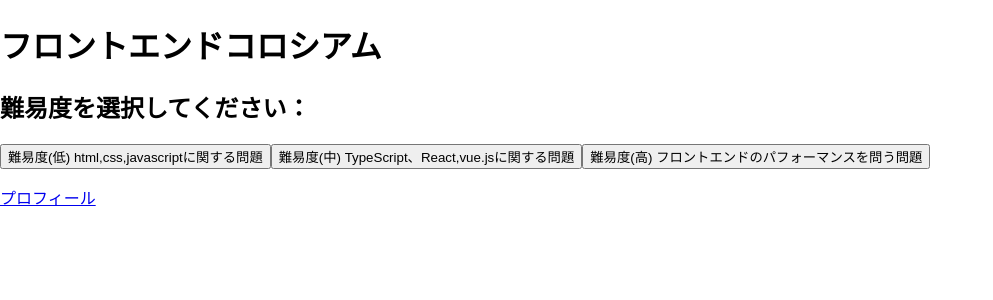
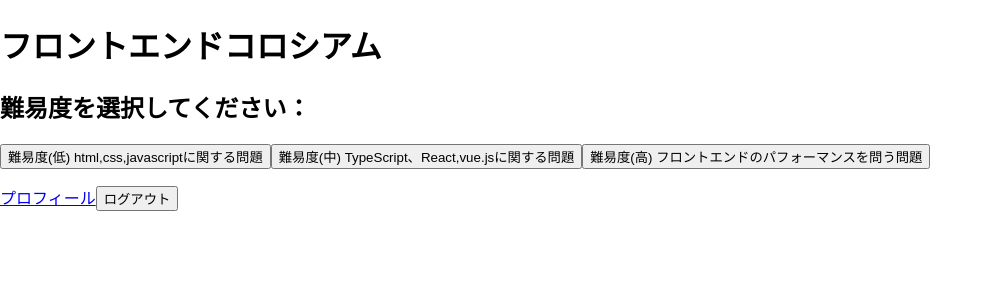
Before and after one commit to shunmakk/frontend-coliseum, a React (Create React App) app in the folder client/: page /start in a window 1280 px wide. Shown: the top 300 px of the page, without its empty margins (0-993 px from the left). Built offline with nearby package versions, Linux system fonts and the light colour scheme; no server answers; sample sign-in values are in the browser's storage.

Commit message:
ログアウト機能

```diff
--- a/client/src/Components/Start.tsx
+++ b/client/src/Components/Start.tsx
@@ -1,6 +1,7 @@
 import React from "react";
 import { Link, useNavigate } from "react-router-dom";
 import { Difficulty } from "../types";
+import { auth } from "../firebase";
 
 const Start: React.FC = () => {
   //   const user = auth.currentUser;
@@ -8,6 +9,18 @@ const Start: React.FC = () => {
 
   const handleDiffcultySelect = (difficulty: Difficulty) => {
     navigate(`/quiz/${difficulty}`);
+  };
+
+  const handleLogout = () => {
+    const confirmLogout = window.confirm("ログアウトしますか？");
+    if (confirmLogout) {
+      auth.signOut();
+      navigate("/");
+      setTimeout(() => {
+        window.alert("ログアウトに成功しました");
+      }, 500);
+    }
+    return;
   };
 
   return (
@@ -26,6 +39,7 @@ const Start: React.FC = () => {
       </button>
       <p>
         <Link to="/profile">プロフィール</Link>
+        <button onClick={handleLogout}>ログアウト</button>
       </p>
     </div>
   );
```
